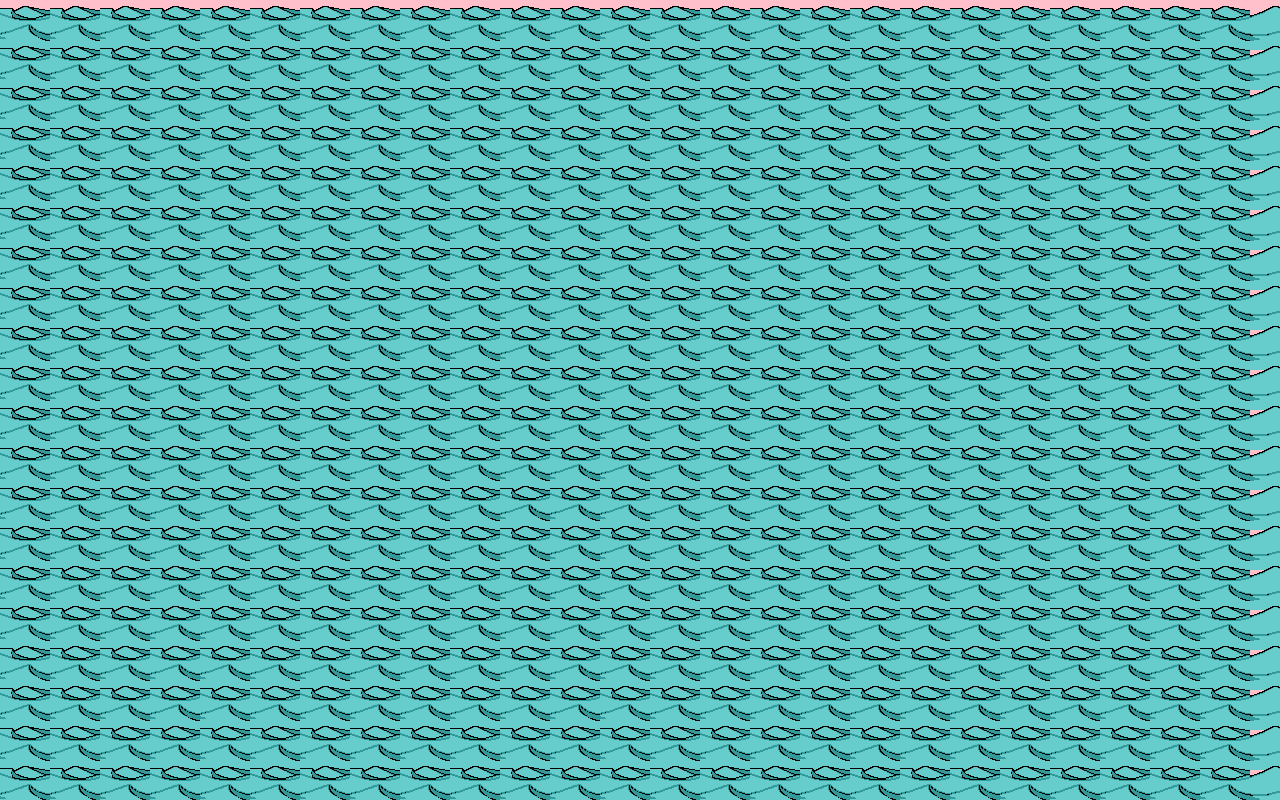
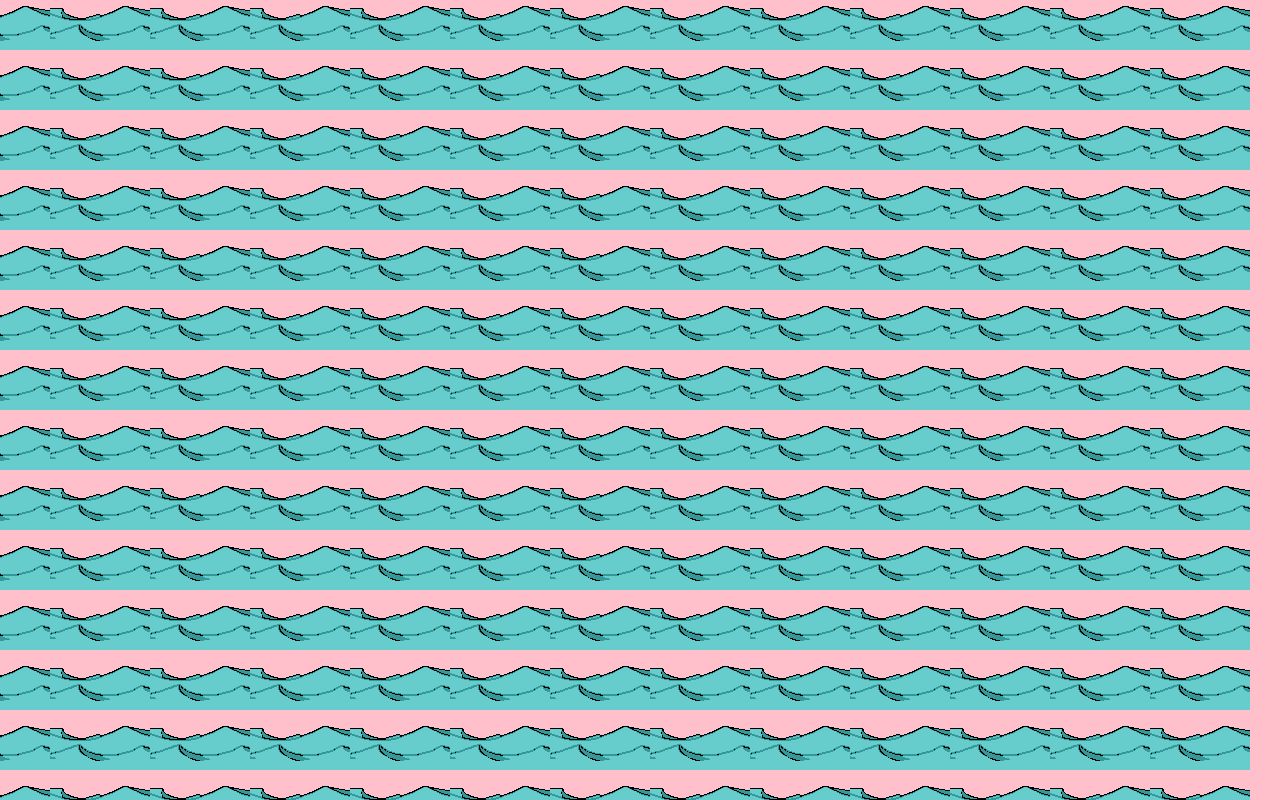
Before and after one commit to oliviakim02/starrysky, a plain HTML site: page index.html in a window 1280 px wide. Drawn offline with Linux system fonts and the light colour scheme.

Commit message:
updated layout

```diff
--- a/index.html
+++ b/index.html
@@ -1,7 +1,8 @@
 <body></body>
 <script>
-  const gifWidth = 50
-  const gifHeight = 40
+
+  const gifWidth = 100
+  const gifHeight = 60
   const gifOffsetX = 50
   const gifOffsetY = 50
   const numColumns = window.innerWidth / gifWidth
@@ -17,8 +18,9 @@
     document.body.appendChild(gif)
   }
 
+  function setup() {
     for (let r = 0; r < numRows; r++) {
-    for (let c = 0; c <numColumns; c++) {
+      for (let c = 0; c < numColumns; c++) {
         const x = c * gifWidth - gifOffsetX
         const y = r * gifHeight - gifOffsetY
         createGif(x, y)
@@ -27,4 +29,8 @@
 
     document.body.style.backgroundColor = "pink"
     document.body.style.overflow = "hidden"
+  }
+
+  window.addEventListener("load", setup)
+
 </script>
```
Lines whose indentation alone changed are shown as unchanged.
